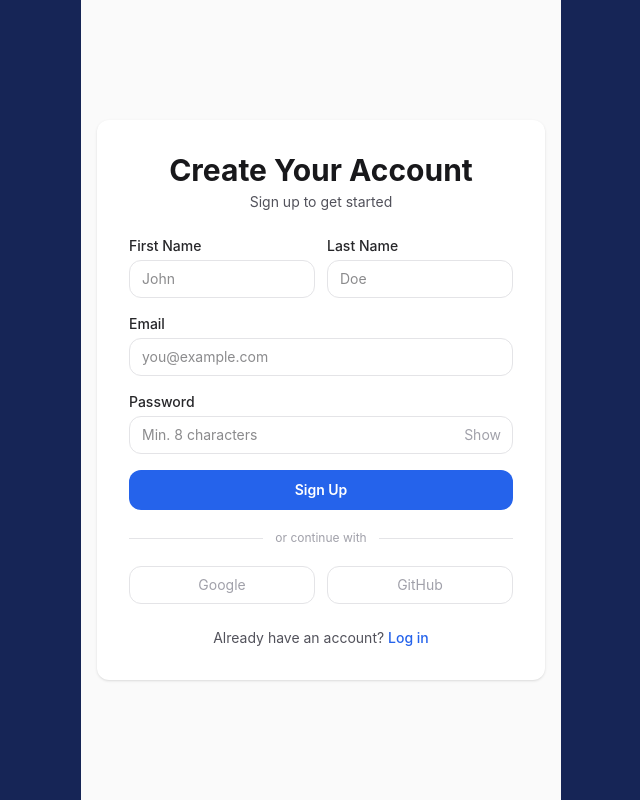
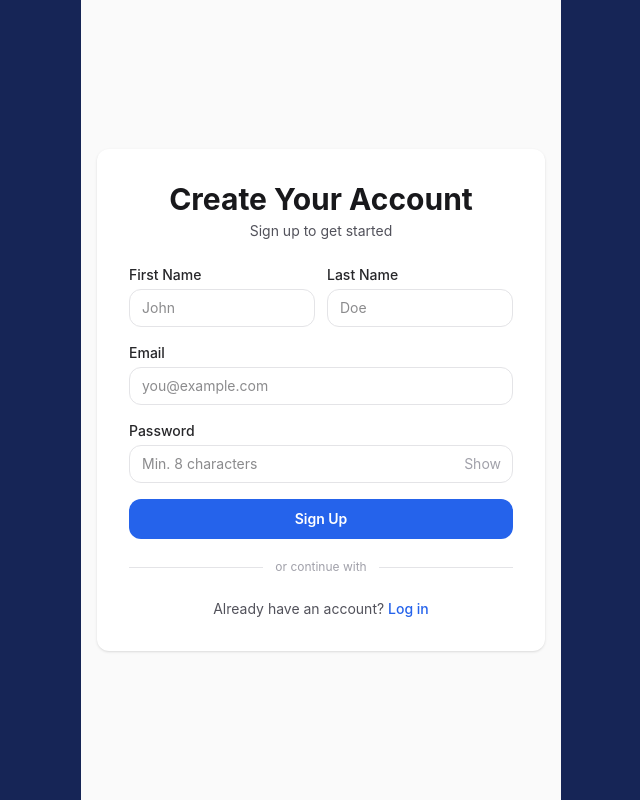
Before and after one commit to iotb-tech/BOOKIT, a Next.js app: page /signup in a window 1280 px wide. Shown: the whole page, without its empty margins (319-959 px from the left). Built offline with nearby package versions, Linux system fonts and the light colour scheme.

Commit message:
feat: edited sign up UI

```diff
--- a/src/components/auth/SignupForm.tsx
+++ b/src/components/auth/SignupForm.tsx
@@ -218,25 +218,6 @@ export default function SignupForm() {
         <div className="h-px flex-1 bg-neutral-200" />
       </div>
 
-      <div className="grid grid-cols-2 gap-3">
-        <button
-          type="button"
-          disabled
-          title="Coming soon"
-          className="flex items-center justify-center gap-2 rounded-lg border border-neutral-200 py-2 text-sm text-neutral-400 cursor-not-allowed"
-        >
-          Google
-        </button>
-        <button
-          type="button"
-          disabled
-          title="Coming soon"
-          className="flex items-center justify-center gap-2 rounded-lg border border-neutral-200 py-2 text-sm text-neutral-400 cursor-not-allowed"
-        >
-          GitHub
-        </button>
-      </div>
-
       <p className="mt-6 text-center text-sm text-neutral-600">
         Already have an account?{" "}
         <a
```
